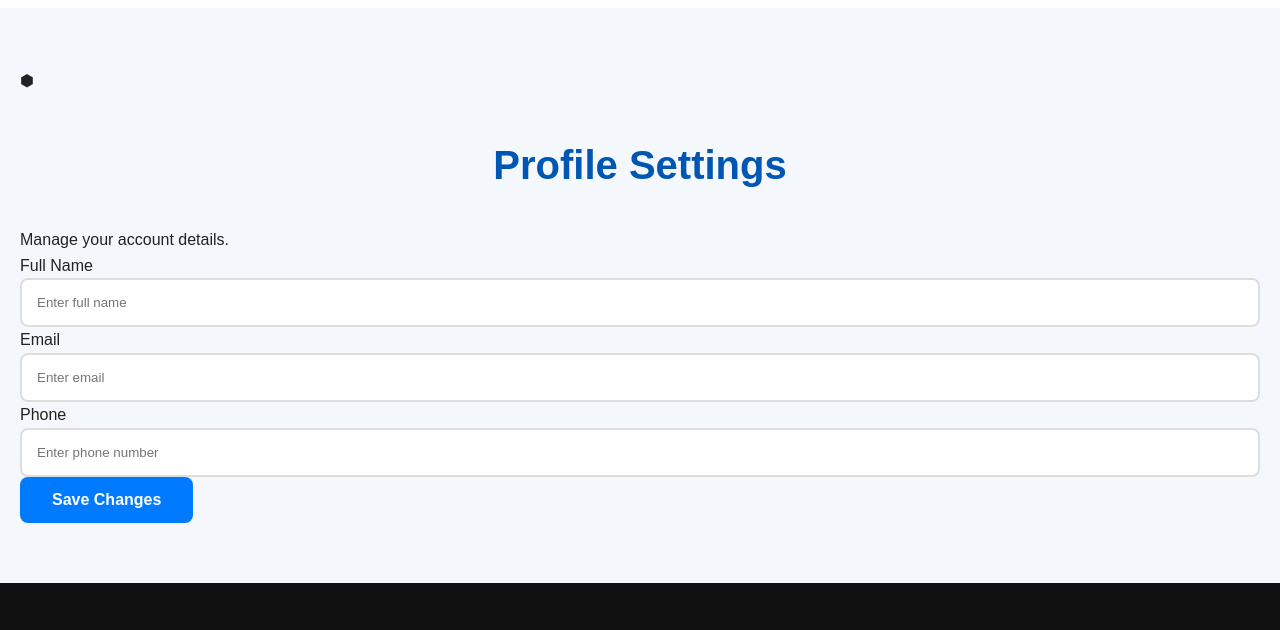
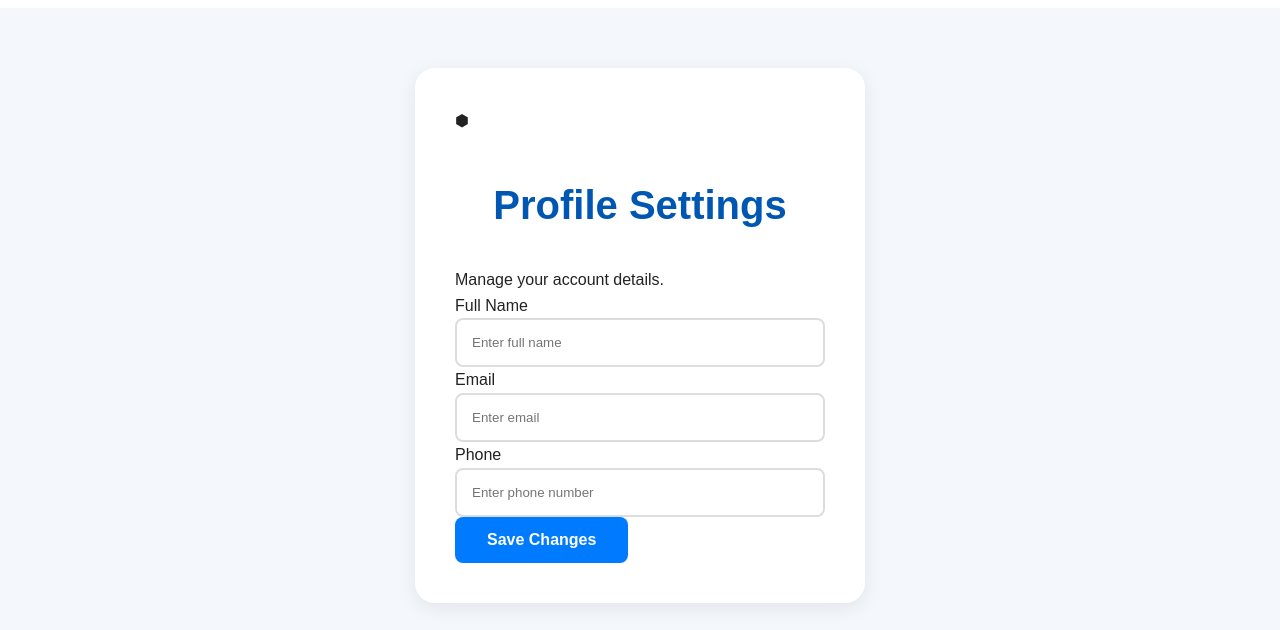
Before and after one commit to akoita0809-blip/ParkHero-, a plain HTML site: page index.html in a window 1280 px wide. Shown: the part 8600-9230 px from the top of the page. Drawn offline with Linux system fonts and the light colour scheme; files whose address does not match are found by name.

Commit message:
Add styles for extra account section and card

```diff
--- a/style.css
+++ b/style.css
@@ -198,7 +198,20 @@ input, textarea{
   border:2px solid #ddd;
   border-radius:8px;
 }
+ /* ===== EXTRA ACCOUNT SECTION ===== */
+.extra-account-section{
+  display:flex;
+  justify-content:center;
+  padding:60px 20px;
+}
 
+.account-card{
+  width:450px;
+  background:#fff;
+  padding:40px;
+  border-radius:20px;
+  box-shadow:0 5px 20px rgba(0,0,0,.08);
+}
 /* ===== FOOTER ===== */
 .footer{
   background:#111;
```
